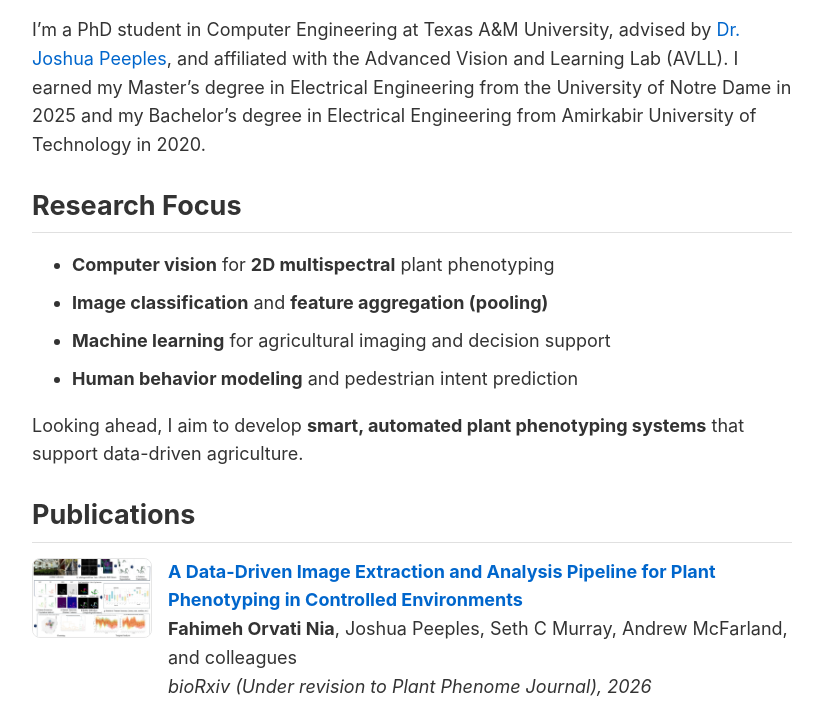
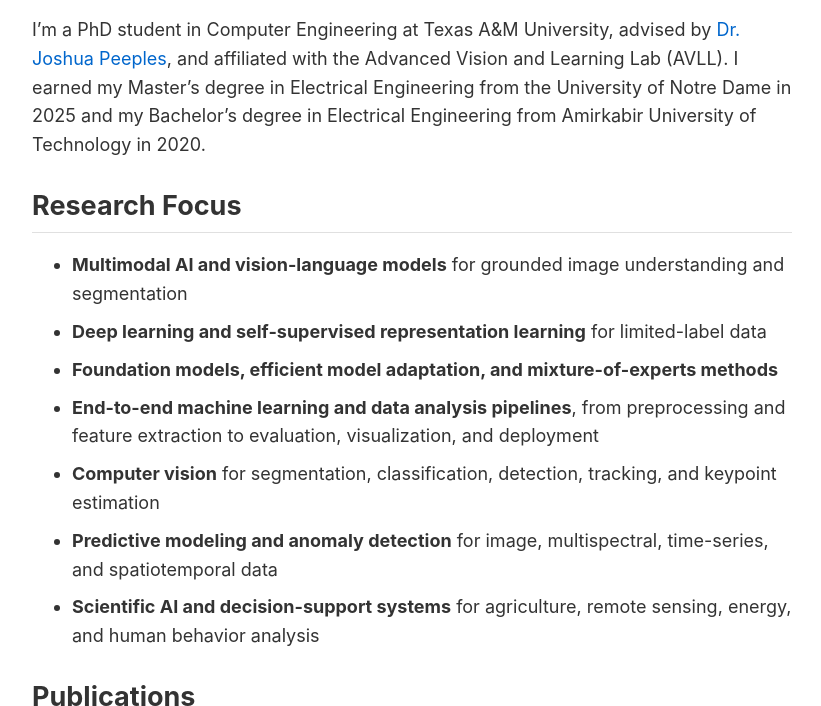
Before and after one commit to fahimehorvatinia/fahimehorvatinia.github.io, a Jekyll site: the page built from index.md, in a window 1280 px wide and 900 px high, cut to the strip 194-900 px from the top of the window. Shown: the whole strip, without its empty margins (228-1049 px from the left). Built offline with Jekyll 4.4.1, drawn with Linux system fonts in a browser that asks for light colours; some web fonts are replaced.

Commit message:
Update profile photo and research focus
- Add FOrvatinia.png and use it for the profile photo (was broken profile.jpg)
- Replace research focus with 7 broader research interests

Co-Authored-By: Claude Opus 4.8 (1M context) <noreply@anthropic.com>

```diff
--- a/index.md
+++ b/index.md
@@ -8,7 +8,7 @@ sidebar: false
 
 <div style="display: flex; align-items: center; margin-bottom: 20px;">
   <div style="flex: 0 0 150px; margin-right: 30px;">
-    <img src="{{ '/images/profile.jpg' | relative_url }}" alt="Fahimeh Orvati Nia" style="width: 150px; height: 150px; border-radius: 50%; object-fit: cover; border: 2px solid #e0e0e0;">
+    <img src="{{ '/images/FOrvatinia.png' | relative_url }}" alt="Fahimeh Orvati Nia" style="width: 150px; height: 150px; border-radius: 50%; object-fit: cover; border: 2px solid #e0e0e0;">
   </div>
   <div style="flex: 1;">
     <h2 style="margin-top: 0; margin-bottom: 10px;">Fahimeh Orvati Nia</h2>
@@ -47,12 +47,13 @@ I'm a PhD student in Computer Engineering at Texas A&M University, advised by <a
 
 ## Research Focus
 
-- <strong>Computer vision</strong> for <strong>2D multispectral</strong> plant phenotyping
-- <strong>Image classification</strong> and <strong>feature aggregation (pooling)</strong>
-- <strong>Machine learning</strong> for agricultural imaging and decision support
-- <strong>Human behavior modeling</strong> and pedestrian intent prediction
-
-Looking ahead, I aim to develop <strong>smart, automated plant phenotyping systems</strong> that support data-driven agriculture.
+- <strong>Multimodal AI and vision-language models</strong> for grounded image understanding and segmentation
+- <strong>Deep learning and self-supervised representation learning</strong> for limited-label data
+- <strong>Foundation models, efficient model adaptation, and mixture-of-experts methods</strong>
+- <strong>End-to-end machine learning and data analysis pipelines</strong>, from preprocessing and feature extraction to evaluation, visualization, and deployment
+- <strong>Computer vision</strong> for segmentation, classification, detection, tracking, and keypoint estimation
+- <strong>Predictive modeling and anomaly detection</strong> for image, multispectral, time-series, and spatiotemporal data
+- <strong>Scientific AI and decision-support systems</strong> for agriculture, remote sensing, energy, and human behavior analysis
 
 ## Publications
 
```
Also changed, not shown: 1 other file.
